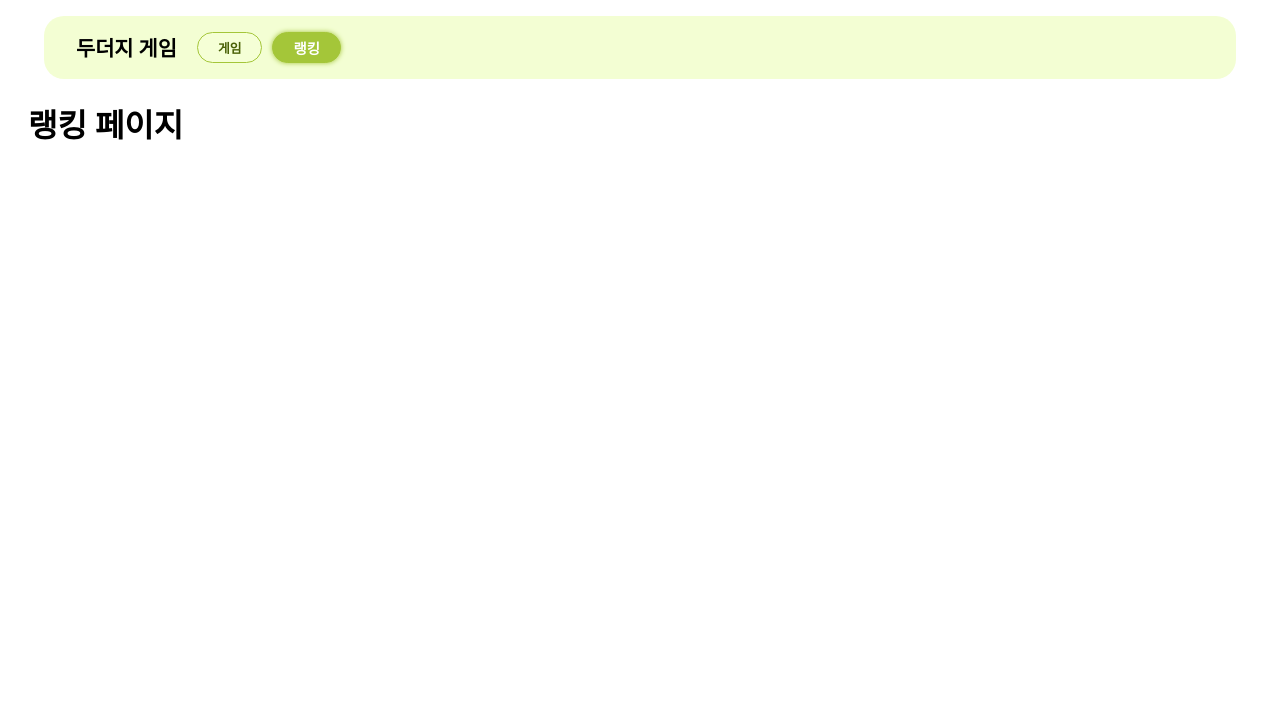
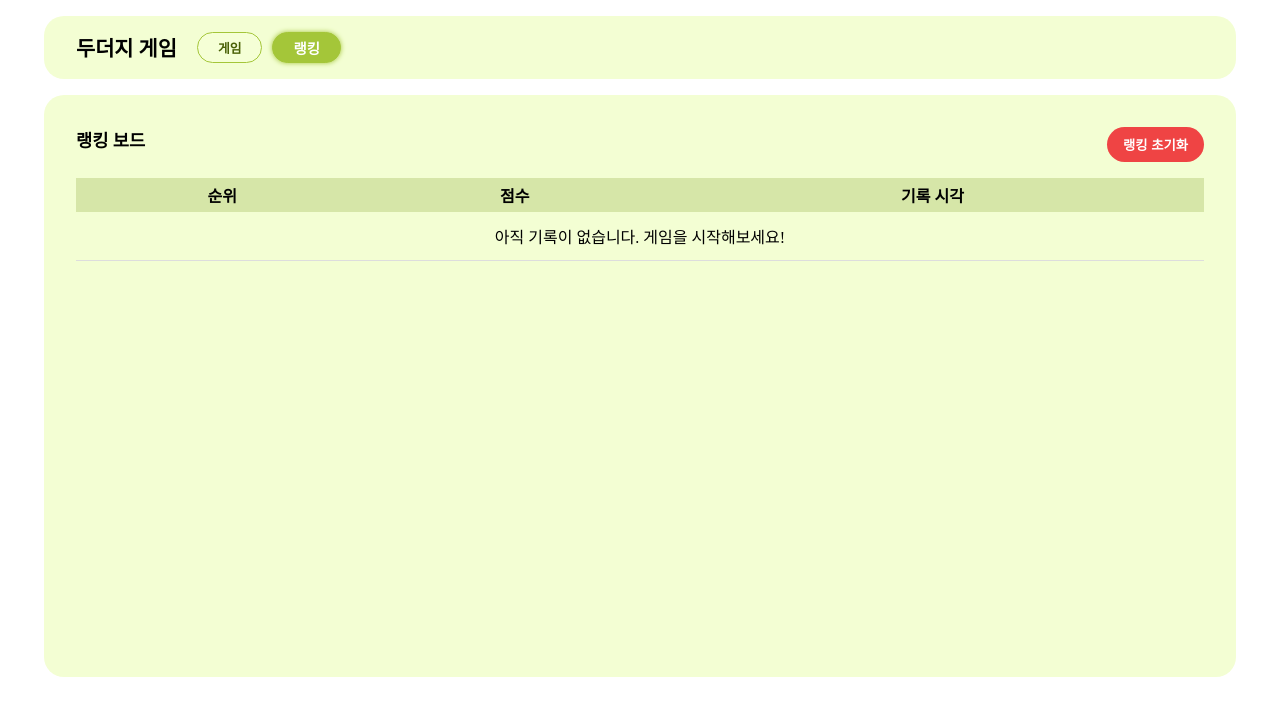
Before and after one commit to 38-lets-sopt-web/HyojeongKang, a React (Vite) app in the folder Week3/Homework/my-app/: page / in a window 1280 px wide. Both pictures are taken after a click on the button "랭킹". Shown: the top 716 px of the page. Built offline with nearby package versions, Linux system fonts and the light colour scheme.

Commit message:
feat: 랭킹 보드 기본 기능 구현

```diff
--- a/Week3/Homework/my-app/src/features/game/GamePage.jsx
+++ b/Week3/Homework/my-app/src/features/game/GamePage.jsx
@@ -149,6 +149,14 @@ export default function GamePage() {
             setIsPlaying(false);
             setMoles(prev => prev.map(m => ({ ...m, isVisible: false })));
             setMessage('게임 종료');
+
+            // 결과 랭킹 저장
+            const newRecord = { score, date: new Date().toLocaleString("ko-KR", { timeZone: "UTC" }) };
+            const prev = JSON.parse(localStorage.getItem('ranking') || '[]');
+            const updated = [...prev, newRecord].sort((a, b) => b.score - a.score);
+
+            localStorage.setItem('ranking', JSON.stringify(updated));
+
             alert(`게임이 끝났습니다!\n최종 점수: ${score}점`);
         }
     }, [timeLeft]);
--- /dev/null
+++ b/Week3/Homework/my-app/src/features/ranking/Ranking.styles.js
@@ -0,0 +1,52 @@
+import styled from '@emotion/styled';
+
+export const RankingSection = styled.section`
+  min-height: 550px;
+  gap: 20px;
+  padding: 1rem 2rem;
+  margin: 1rem;
+  border-radius: 20px;
+  background-color: #f3fed3;
+`;
+
+export const BoardTitle = styled.div`
+  display: flex;
+  justify-content: space-between;
+  gap: 10px;
+  margin: 1rem 0rem 1rem 0rem;
+`;
+
+export const Title = styled.h4`
+  font-size: 1.1rem;
+  font-weight: bold;
+  margin: 0;
+  text-align: center;
+`;
+
+export const ResetBtn = styled.button`
+  padding: 0.5rem 1rem;
+  border-radius: 1.25rem;
+  border: none;
+  font-weight: bold;
+  cursor: pointer;
+  color: white;
+  background-color: #ef4444;
+`;
+
+export const RankingTable = styled.table`
+  width: 100%;
+  border-collapse: collapse;
+`;
+
+export const Th = styled.th`
+  padding: 0.3rem;
+  background-color: #d6e6a8;
+  font-weight: 600;
+  text-align: center;
+`;
+
+export const Td = styled.td`
+  padding: 0.75rem;
+  text-align: center;
+  border-bottom: 1px solid #ddd;
+`;
--- a/Week3/Homework/my-app/src/features/ranking/RankingPage.jsx
+++ b/Week3/Homework/my-app/src/features/ranking/RankingPage.jsx
@@ -1,5 +1,54 @@
+import { useEffect, useState } from "react";
+import * as S from './Ranking.styles';
+
 export default function GamePage() {
+
+    const [rankings, setRankings] = useState([]);
+
+    // 로컬스토리지에서 랭킹 불러오기
+    useEffect(() => {
+        const stored = JSON.parse(localStorage.getItem('ranking') || '[]');
+        setRankings(stored);
+    }, [])
+
+    // 랭킹 초기화
+    const handleReset = () => {
+        localStorage.removeItem('ranking');
+        setRankings([]);
+    }
+
     return (
-        <h1>랭킹 페이지</h1>
+        <S.RankingSection>
+            <S.BoardTitle>
+                <S.Title>랭킹 보드</S.Title>
+                <S.ResetBtn onClick={handleReset}>랭킹 초기화</S.ResetBtn>
+            </S.BoardTitle>
+
+            <S.RankingTable>
+                <thead>
+                    <tr>
+                        <S.Th>순위</S.Th>
+                        <S.Th>점수</S.Th>
+                        <S.Th>기록 시각</S.Th>
+                    </tr>
+                </thead>
+                <tbody>
+                    {rankings.length === 0 ? (
+                        <tr>
+                            <S.Td colSpan={3}>아직 기록이 없습니다. 게임을 시작해보세요!</S.Td>
+                        </tr>
+                    ) : (
+                        rankings.map((record, index) => (
+                            <tr key={index}>
+                                <S.Td>{index + 1}</S.Td>
+                                <S.Td>{record.score}점</S.Td>
+                                <S.Td>{record.date}</S.Td>
+                            </tr>
+                        ))
+                    )}
+                </tbody>
+            </S.RankingTable>
+        </S.RankingSection>
+
     )
 }
```
